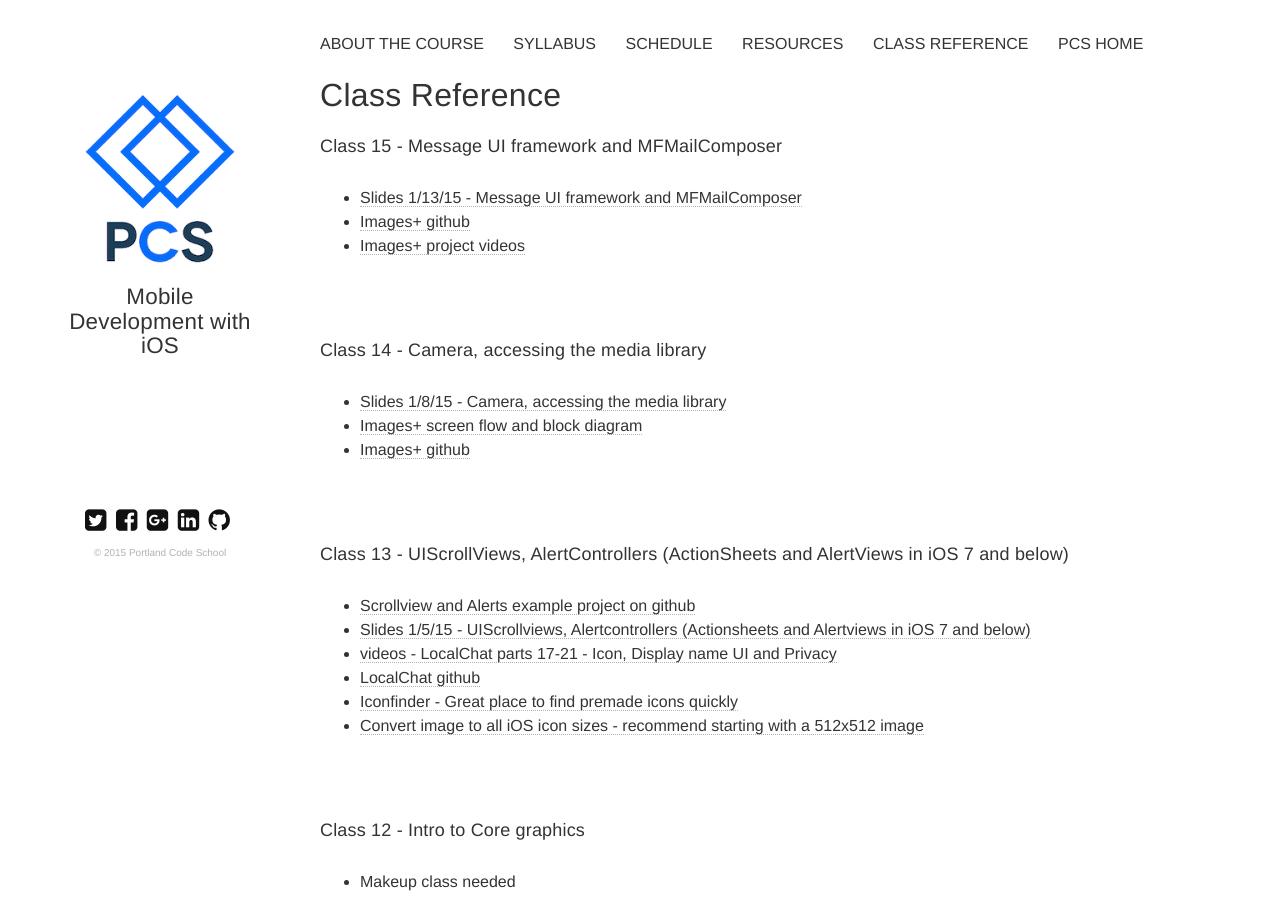
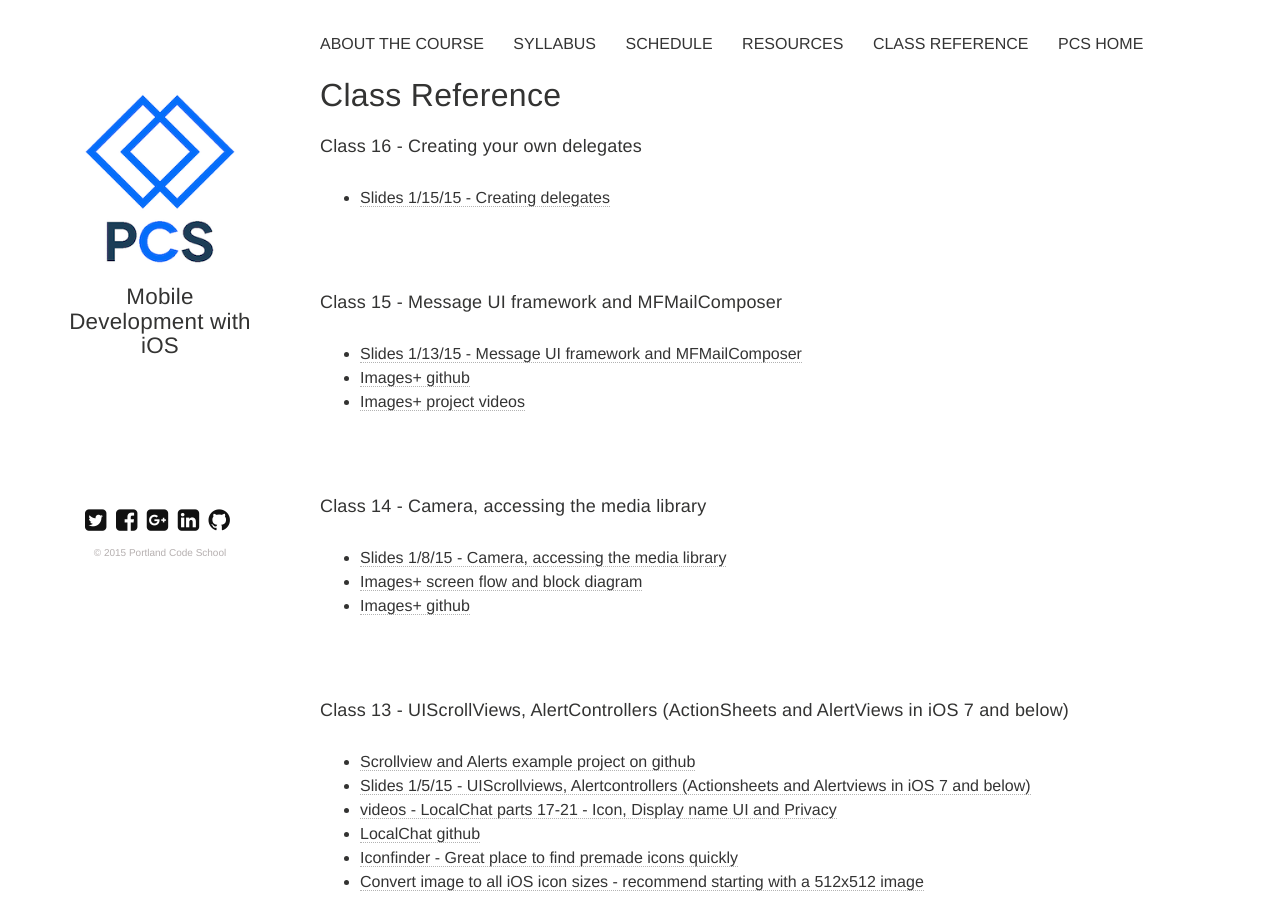
Before and after one commit to portlandcodeschool/ios, a Jekyll site: the page built from reference.md, in a window 1280 px wide and 900 px high. Built offline with Jekyll 4.4.1, drawn with Linux system fonts in a browser that asks for light colours; nearby versions of some CDN libraries.

Commit message:
Update reference.md

```diff
--- a/reference.md
+++ b/reference.md
@@ -5,6 +5,9 @@ title: Class Reference
 tagline: Mobile Development with iOS
 tags: [reference]
 ---
+####Class 16 - Creating your own delegates
+* [Slides 1/15/15 - Creating delegates](https://docs.google.com/presentation/d/12rtvvIFq3qePViyVErbZoxcy-Uvb5hED_tqCsYnQgL0/edit?usp=sharing)
+
 ####Class 15 - Message UI framework and MFMailComposer
 * [Slides 1/13/15 - Message UI framework and MFMailComposer](https://docs.google.com/presentation/d/1bRwV-naiuhZM6ANbhIN-DfggI-g6SICEtTIBkzJ2ta4/edit?usp=sharing)
 * [Images+ github](https://github.com/portlandcodeschool/ImagePlus)
```
